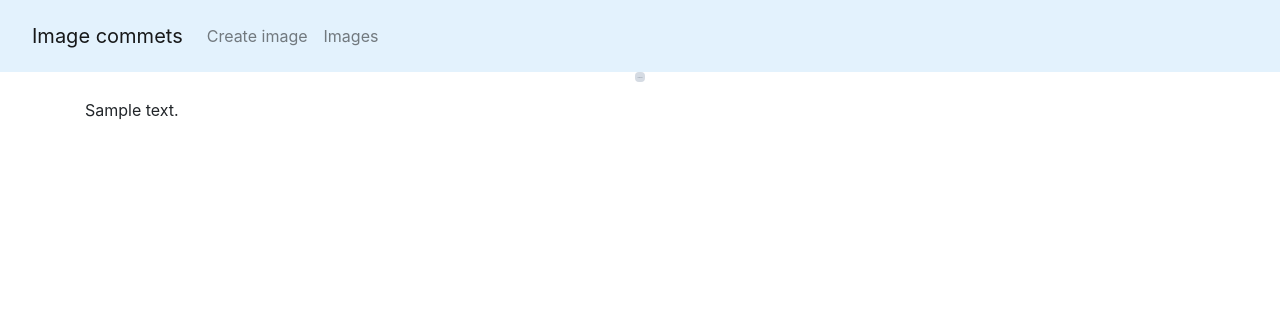
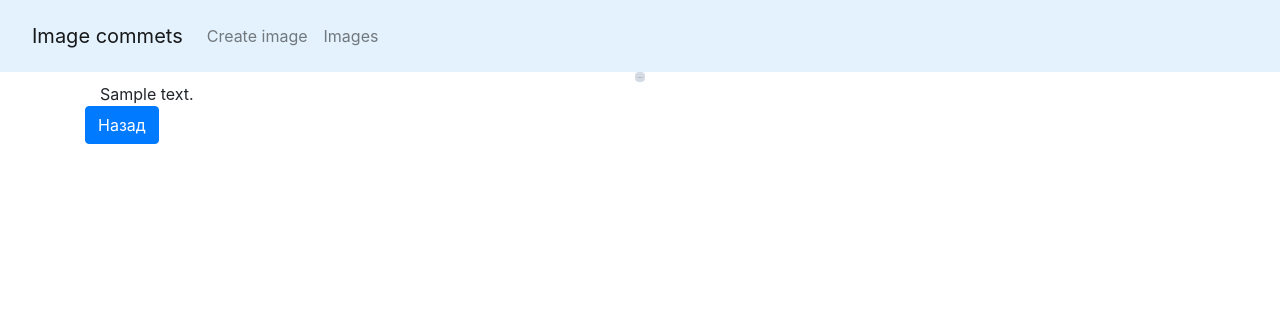
Before and after one commit to glebuzheg/test, a Django app: template apps/images/templates/image/image_detail.html in a window 1280 px wide. Shown: the top 332 px of the page. Run offline with Django 3.2, Linux system fonts and the light colour scheme; the template is opened without the code that fills it: most values are stand-ins (such as "Sample title", 1, 10 or a date in 2020); grey boxes marked "Sample" are stand-in pictures; some libraries are stand-ins or nearby versions.

Commit message:
template fix

```diff
--- a/apps/images/templates/image/image_detail.html
+++ b/apps/images/templates/image/image_detail.html
@@ -1,12 +1,25 @@
 {% extends 'base.html' %}
 {% load thumbnail %}
 {% block content %}
+    <div class="container-fluid">
+        <div class="row">
+            <div class="col">
+                {% thumbnail image.image "150x150" crop="center" as im %}
+                    <img class="rounded mx-auto d-block" src="{{ im.url }}" width="{{ im.width }}"
+                         height="{{ im.height }}">
+                {% endthumbnail %}
+            </div>
+        </div>
+        <div class="row">
+            <div class="col">
+                {% for comment in image.comments.all %}
+                    <div class="text">{{ comment }}</div>
+                {% endfor %}
+            </div>
+        </div>
 
-    <p>{% thumbnail image.image "150x150" crop="center" as im %}
-        <img class="rounded mx-auto d-block" src="{{ im.url }}" width="{{ im.width }}"
-             height="{{ im.height }}">
-    {% endthumbnail %}</p>
-    {% for comment in image.comments.all %}
-        <p>{{ comment }}</p>
-    {% endfor %}
+<div class="row">
+    <button class="btn btn-primary md-3" onclick="window.location.href='{% url 'image_list' %}'">Назад</button>
+</div>
+    </div>
 {% endblock %}
```
Also changed, not shown: apps/images/templates/image/image_list.html (+26 -1 lines).
